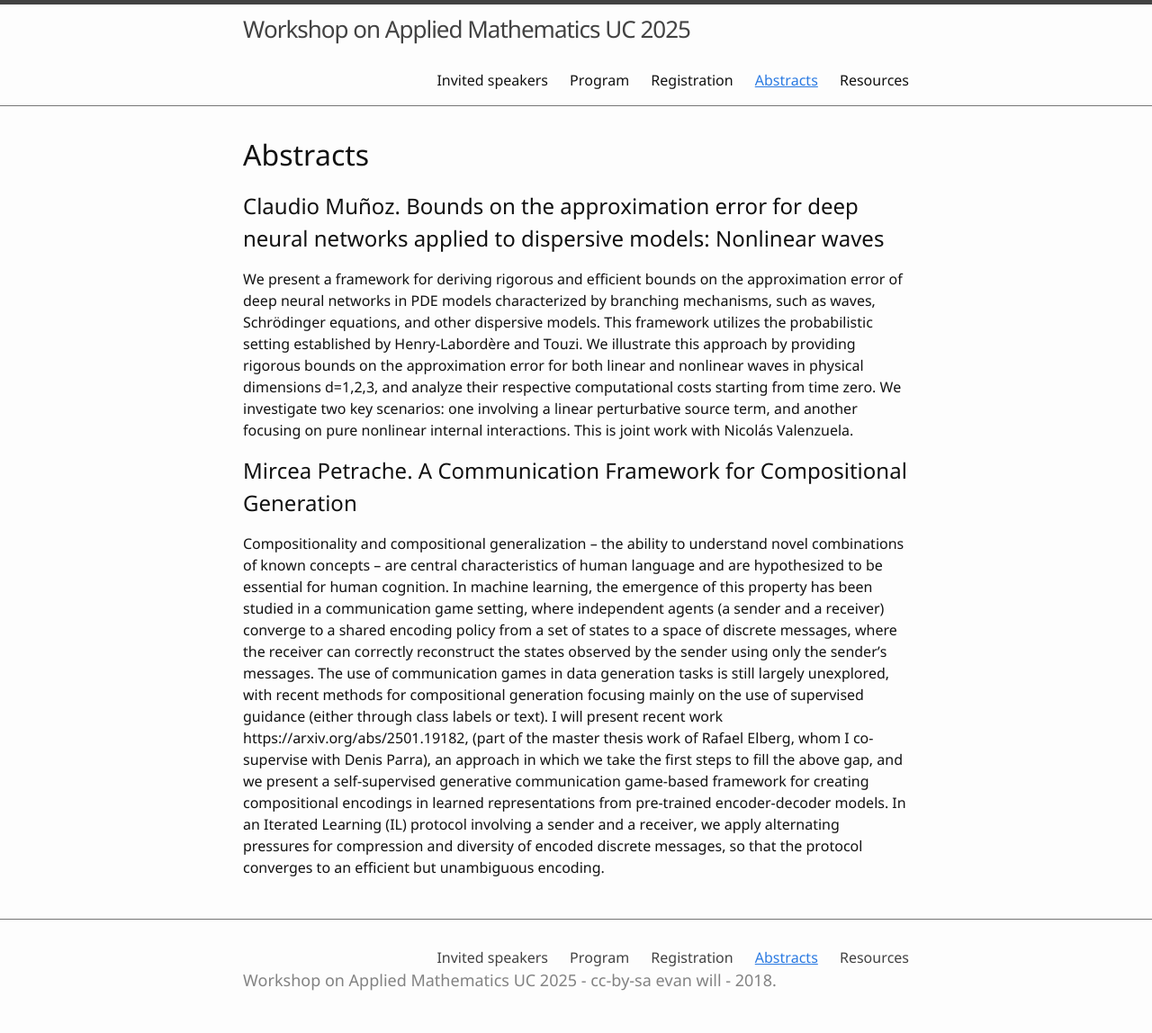
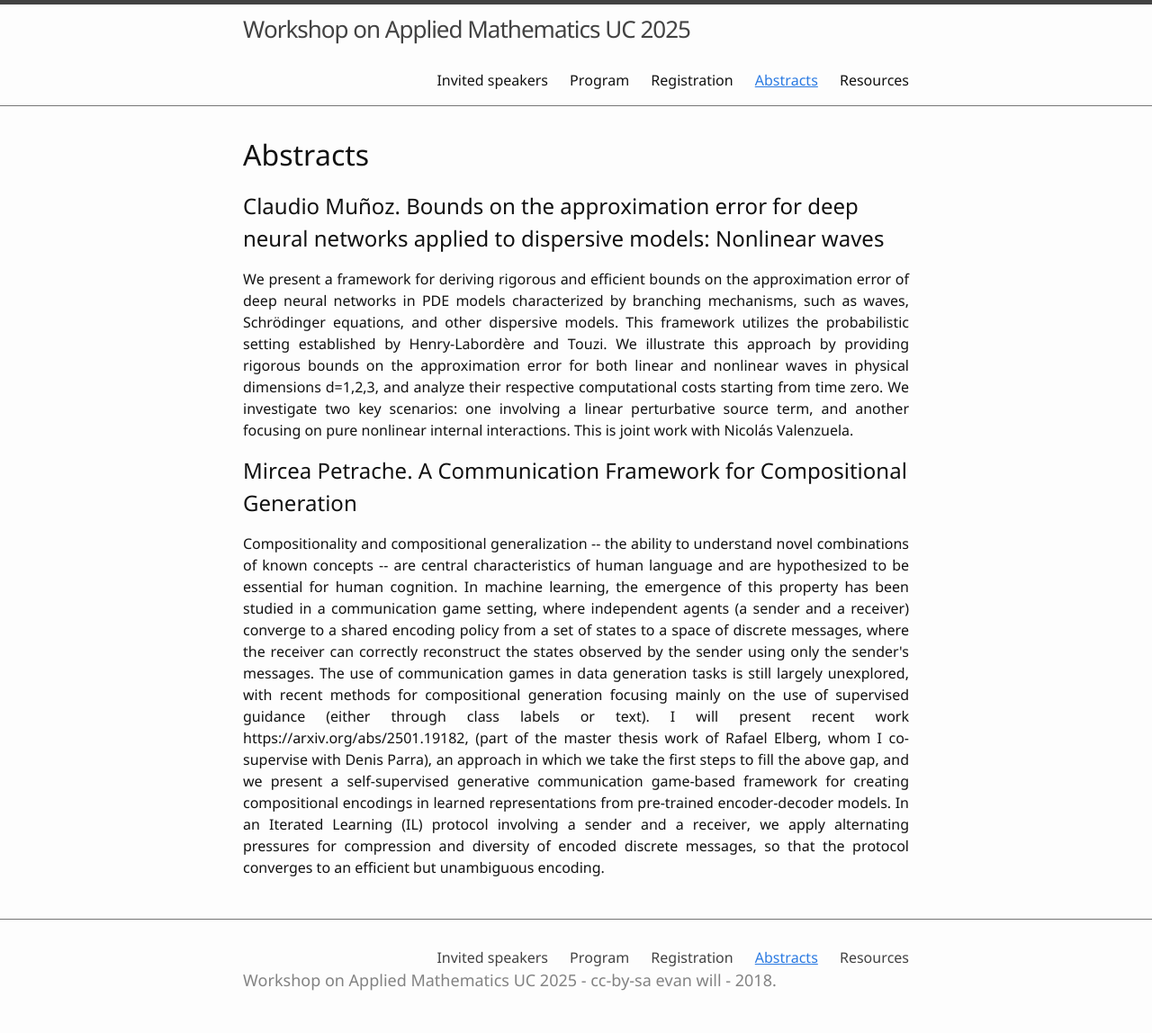
Before and after one commit to AppliedMathUC/workshop-applied-math-2025, a Jekyll site: the page built from 3-lesson.md, in a window 1280 px wide. Shown: the whole page at 90% size. Built offline with Jekyll 4.4.1, drawn with Linux system fonts in a browser that asks for light colours.

Commit message:
Update 3-lesson.md

```diff
--- a/3-lesson.md
+++ b/3-lesson.md
@@ -6,10 +6,12 @@ nav: true
 # Abstracts
 
 ## Claudio Muñoz. Bounds on the approximation error for deep neural networks applied to dispersive models: Nonlinear waves
-
+<p style="text-align: justify;">
 We present a framework for deriving rigorous and efficient bounds on the approximation error of deep neural networks in PDE models characterized by branching mechanisms, such as waves, Schrödinger equations, and other dispersive models. This framework utilizes the probabilistic setting established by Henry-Labordère and Touzi. We illustrate this approach by providing rigorous bounds on the approximation error for both linear and nonlinear waves in physical dimensions d=1,2,3, and analyze their respective computational costs starting from time zero. We investigate two key scenarios: one involving a linear perturbative source term, and another focusing on pure nonlinear internal interactions. This is joint work with Nicolás Valenzuela.
+</p>
 
 ## Mircea Petrache. A Communication Framework for Compositional Generation
-
+<p style="text-align: justify;">
 Compositionality and compositional generalization -- the ability to understand novel combinations of known concepts --  are central characteristics of human language and are hypothesized to be essential for human cognition. In machine learning, the emergence of this property has been studied in a communication game setting, where independent agents (a sender and a receiver) converge to a shared encoding policy from a set of states to a space of discrete messages, where the receiver can correctly reconstruct the states observed by the sender using only the sender's messages. The use of communication games in data generation tasks is still largely unexplored, with recent methods for compositional generation focusing mainly on the use of supervised guidance (either through class labels or text).
 I will present recent work https://arxiv.org/abs/2501.19182, (part of the master thesis work of Rafael Elberg, whom I co-supervise with Denis Parra), an approach in which we take the first steps to fill the above gap, and we present a self-supervised generative communication game-based framework for creating compositional encodings in learned representations from pre-trained encoder-decoder models. In an Iterated Learning (IL) protocol involving a sender and a receiver, we apply alternating pressures for compression and diversity of encoded discrete messages, so that the protocol converges to an efficient but unambiguous encoding.
+</p>
```
